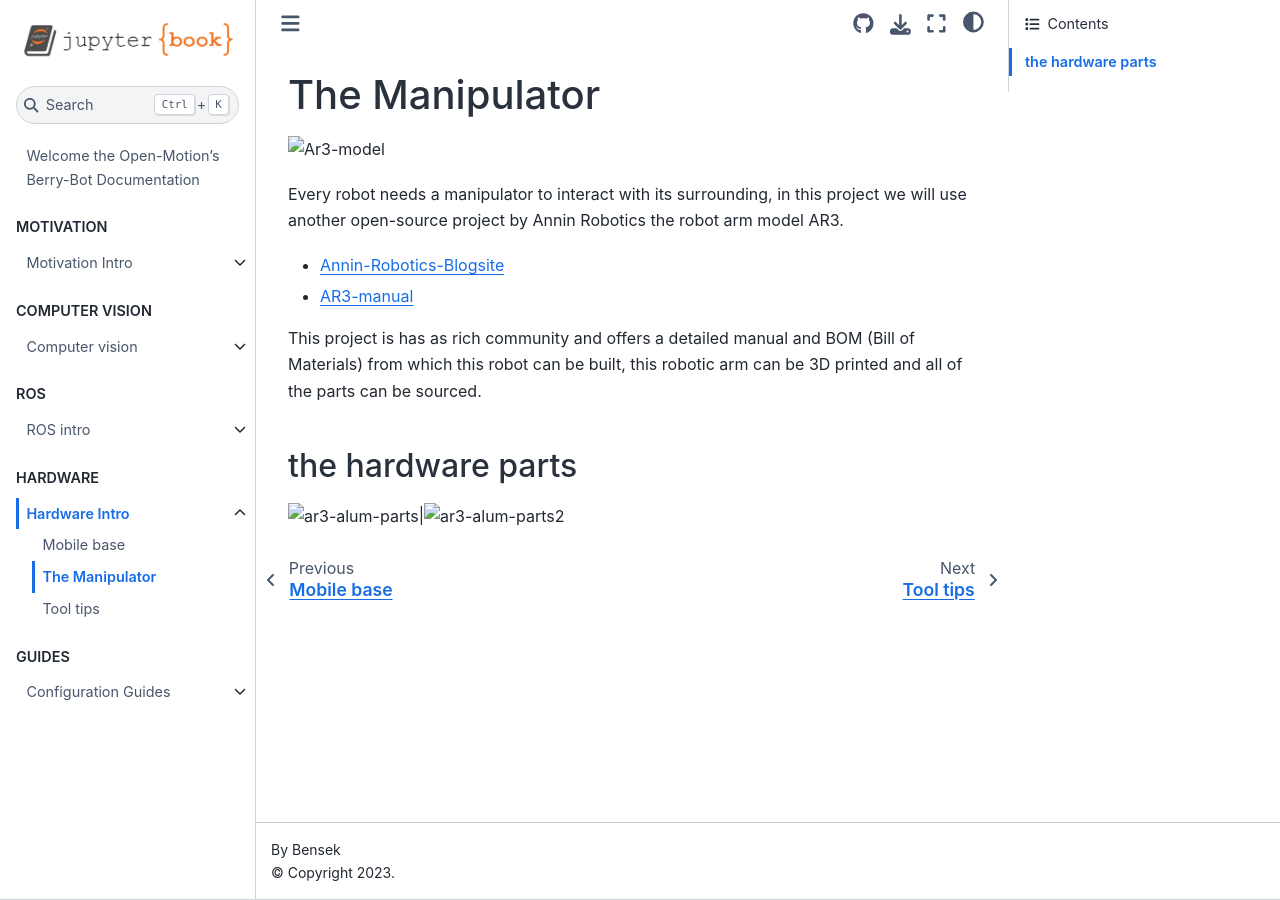
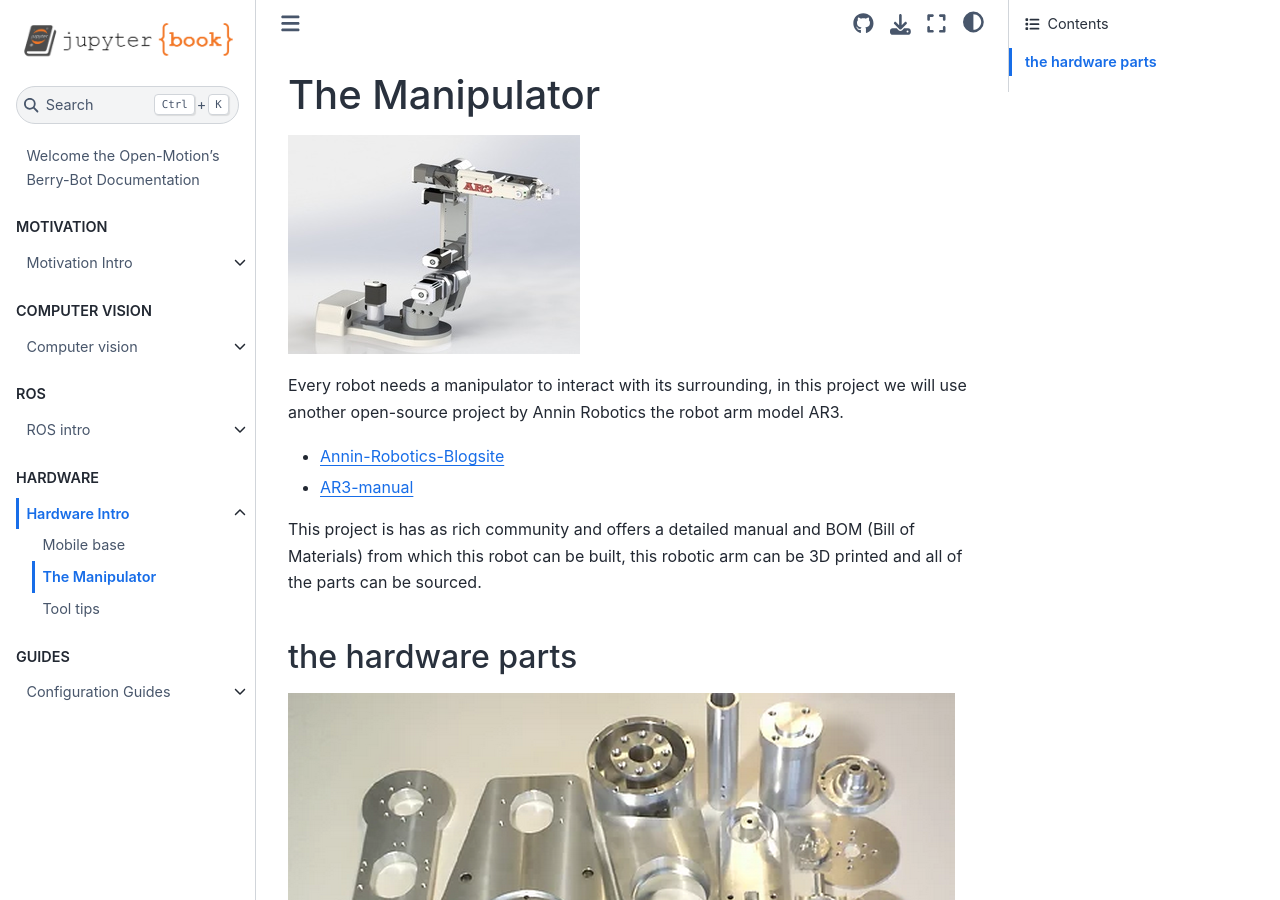
Before and after one commit to flippybit/bery-bot, a Jupyter Book: the page built from docs/hardware/manipulator.md, in a window 1280 px wide and 900 px high. Built offline with Jupyter Book 1.0.4 settings and Sphinx 7.4.7 and the Sphinx Book theme 1.1.4, drawn with Linux system fonts in a browser that asks for light colours; pages that are not in the unit, such as notebooks, are missing from menus.

Commit message:
more tests for imgs files

```diff
--- a/docs/hardware/manipulator.md
+++ b/docs/hardware/manipulator.md
@@ -1,5 +1,5 @@
 # The Manipulator
-![Ar3-model](/docs/imgs/Ar3.jpg)
+![Ar3-model](../imgs/Ar3.jpg)
 
 Every robot needs a manipulator to interact with its surrounding, in this
 project we will use another open-source project by Annin Robotics the robot arm model AR3.
@@ -11,4 +11,4 @@
 
 
 ## the hardware parts
-![ar3-alum-parts](/docs/imgs/last.png)|![ar3-alum-parts2](/docs/imgs/ar3-alum-parts2.png)
+![ar3-alum-parts](../imgs/last.png)|![ar3-alum-parts2](../imgs/ar3-alum-parts2.png)
```
